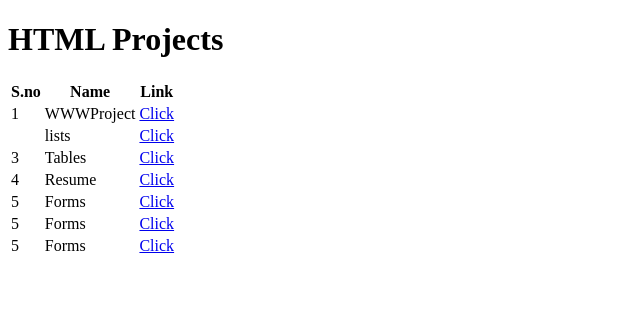
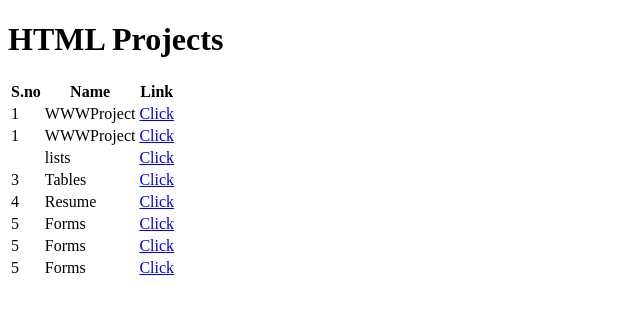
Before and after one commit to JagadishBP/HTML_Session, a plain HTML site: page index.html in a window 1280 px wide. Shown: the whole page, without its empty margins (0-640 px from the left). Drawn offline with Linux system fonts and the light colour scheme.

Commit message:
added index

```diff
--- a/index.html
+++ b/index.html
@@ -17,7 +17,12 @@
         <tr>
             <td>1</td>
             <td>WWWProject</td>
-            <td><a href="./wwwproject.html">Click</a></td>
+            <td><a href="./wwwProject.html">Click</a></td>
+        </tr>
+        <tr>
+            <td>1</td>
+            <td>WWWProject</td>
+            <td><a href="./wwwProject2.html">Click</a></td>
         </tr>
         <tr>
             <td></td>
```
